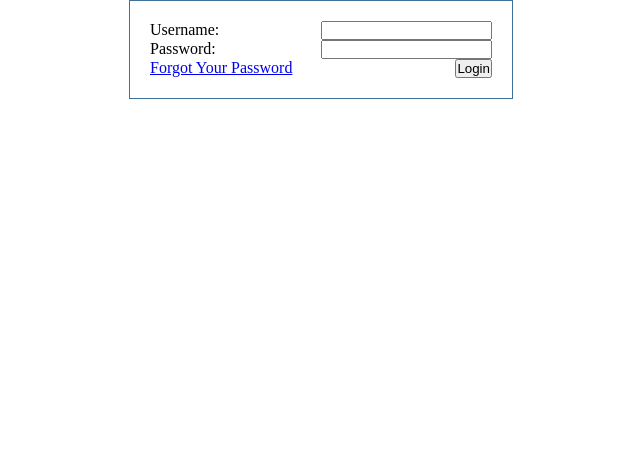
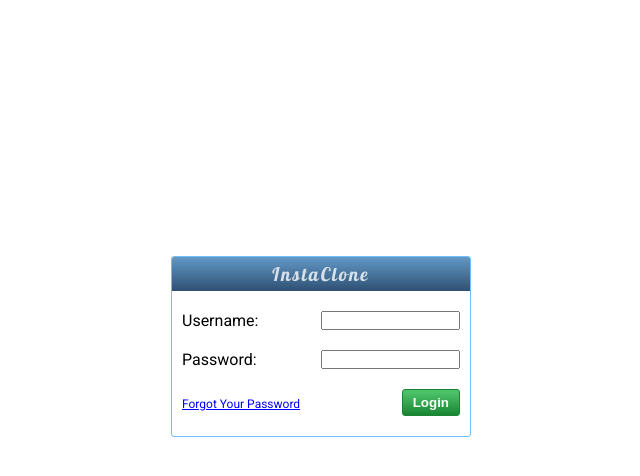
Before and after one commit to clockwerkz/instaclone, a plain HTML site: page index.html in a window 1280 px wide. Shown: the whole page, without its empty margins (319-959 px from the left). Drawn offline with Linux system fonts and the light colour scheme.

Commit message:
styling login form almost done

```diff
--- a/css/style.css
+++ b/css/style.css
@@ -1,13 +1,35 @@
+@import url('https://fonts.googleapis.com/css?family=Lobster|Roboto&display=swap');
+
 * {
     box-sizing: border-box;
     margin: 0;
     padding: 0;
 }
 
+body {
+    font-family: 'Roboto', sans-serif;
+}
+
 form {
     display: flex;
     flex-wrap: wrap;
     justify-content: space-between;
+    align-items: center;
+    padding: 10px;
+}
+
+form input, form button {
+    margin: 10px 0;
+}
+
+.btn {
+    padding: 5px 10px;
+    color: white;
+    font-weight: bold;
+    border-radius: 3px;
+    border: 1px solid rgba(25,133,50,1);
+    background: rgb(75,193,104);
+    background: linear-gradient(180deg, rgba(75,193,104,1) 12%, rgba(25,133,50,1) 100%);
 }
 
 label, input {
@@ -15,8 +37,29 @@ label, input {
 }
 
 .login__wrapper {
-    padding: 20px;
-    margin: 0 auto;
-    width: 30%;
-    border: 1px solid #3f729b;
+    border-radius: 3px;
+    margin: 20% auto 0;
+    width: 300px;
+    border: 1px solid #70befd;
+    overflow: hidden;
 }
+
+.login__header {
+    font-family: 'Lobster', cursive;
+    font-weight: 400;
+    letter-spacing: 2px;
+    color: #d8e1e9;
+    background: #7cb7e6;
+    background: linear-gradient(180deg, rgb(97, 153, 199) 0%, rgb(47, 80, 114) 100%);
+    padding: 5px;
+    text-align: center;
+}
+
+.password__link {
+    color: blue;
+    font-size: 12px;
+}
+
+.password__link:visited {
+    color: blue;
+}
--- a/index.html
+++ b/index.html
@@ -9,13 +9,14 @@
 </head>
 <body>
     <div class="login__wrapper">
+        <h3 class="login__header">InstaClone</h3>
         <form id="login-form" action="POST">
             <label for="username">Username:</label>
             <input type="text" name="username" id="username" />
             <label for="password">Password:</label>
             <input type="password" name="password" id="password"/>
             <p><a href="#" class="password__link">Forgot Your Password</a></p>
-            <button type="submit">Login</button>
+            <button class="btn" type="submit">Login</button>
         </form>
     </div> <!-- .login__wrapper -->
     <script src="js/index.js"></script>
```
